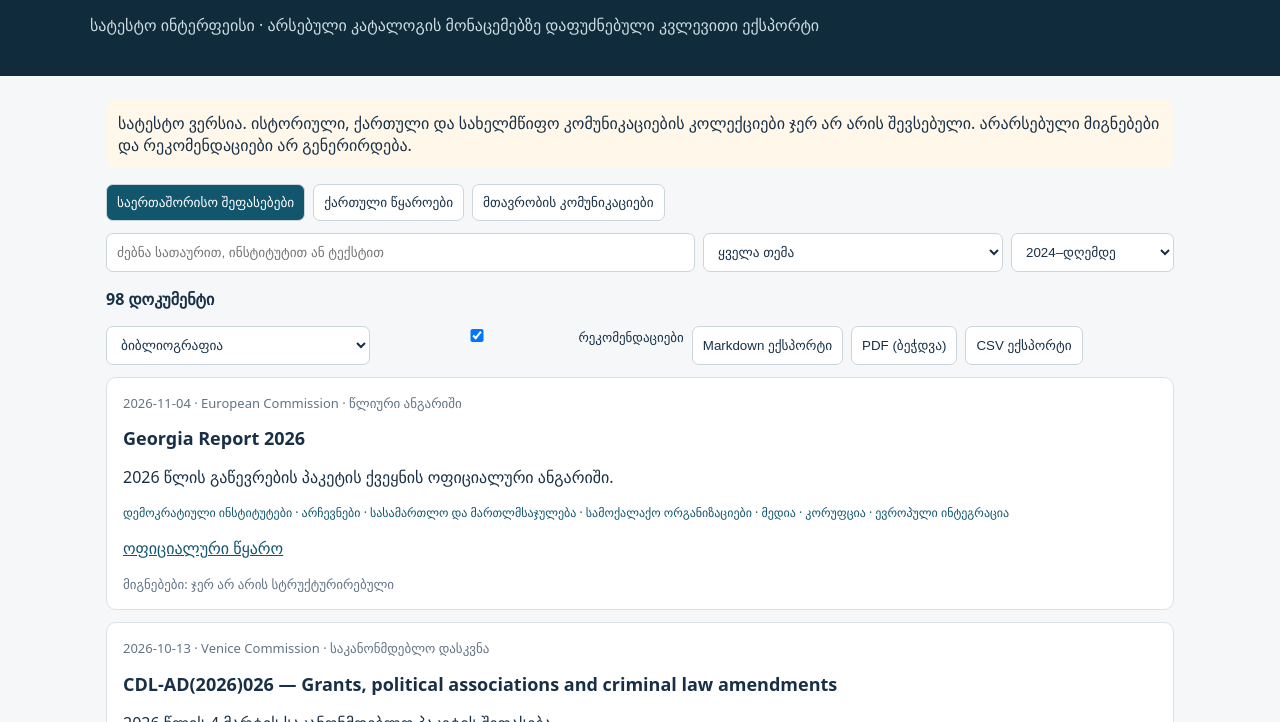
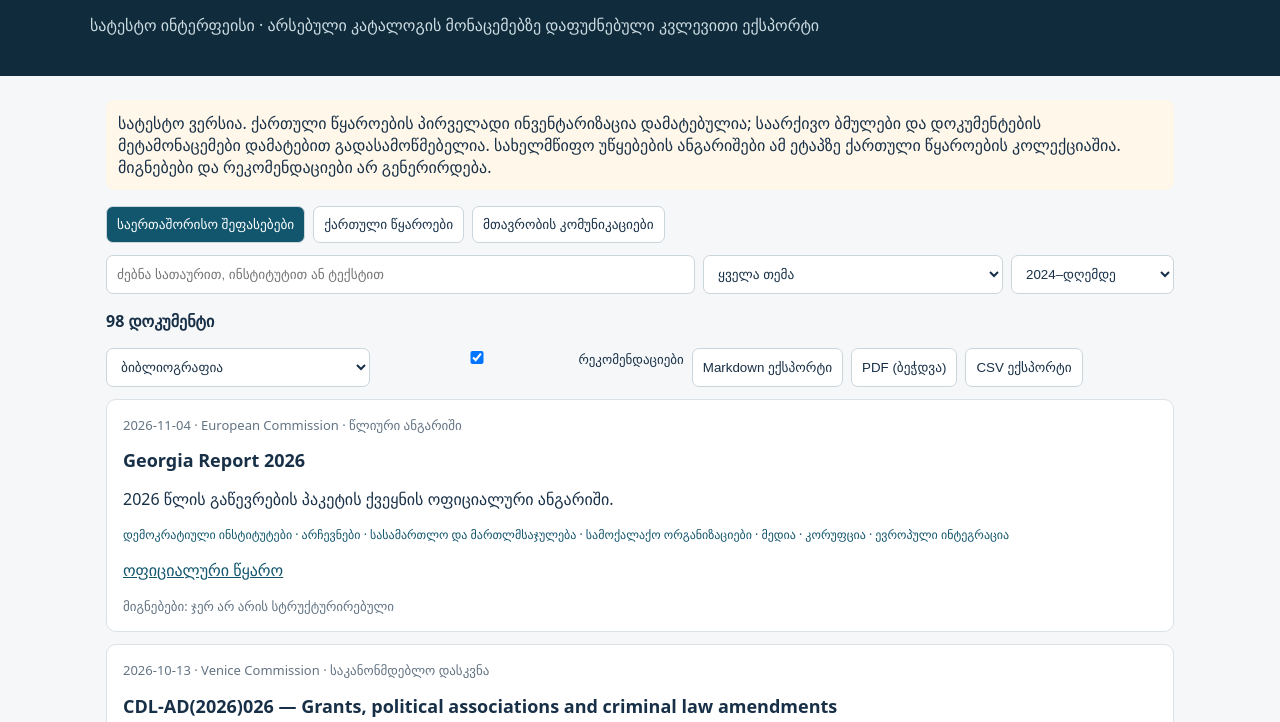
Before and after one commit to khrekhviashvili-11/georgia-democracy-catalogue, a plain HTML site: page research.html in a window 1280 px wide. Shown: the part 78-800 px from the top of the page. Drawn offline with Linux system fonts and the light colour scheme.

Commit message:
Clarify preliminary inventory and verification status in research preview

```diff
--- a/research.html
+++ b/research.html
@@ -6,7 +6,7 @@
 </style></head><body>
 <header><h1>კვლევითი ბიბლიოთეკა</h1><p>სატესტო ინტერფეისი · არსებული კატალოგის მონაცემებზე დაფუძნებული კვლევითი ექსპორტი</p></header>
 <main>
-<p class="notice">სატესტო ვერსია. ისტორიული, ქართული და სახელმწიფო კომუნიკაციების კოლექციები ჯერ არ არის შევსებული. არარსებული მიგნებები და რეკომენდაციები არ გენერირდება.</p>
+<p class="notice">სატესტო ვერსია. ქართული წყაროების პირველადი ინვენტარიზაცია დამატებულია; საარქივო ბმულები და დოკუმენტების მეტამონაცემები დამატებით გადასამოწმებელია. სახელმწიფო უწყებების ანგარიშები ამ ეტაპზე ქართული წყაროების კოლექციაშია. მიგნებები და რეკომენდაციები არ გენერირდება.</p>
 <nav id="tabs" aria-label="კოლექციები"></nav>
 <div class="filters"><input id="search" type="search" placeholder="ძებნა სათაურით, ინსტიტუტით ან ტექსტით" aria-label="ძიება"><select id="topic" aria-label="თემა"><option value="">ყველა თემა</option></select><select id="period" aria-label="პერიოდი"><option value="current">2024–დღემდე</option><option value="baseline">2020–2023 baseline</option><option value="all">ყველა პერიოდი</option></select></div>
 <p><span id="count">იტვირთება…</span></p>
```
